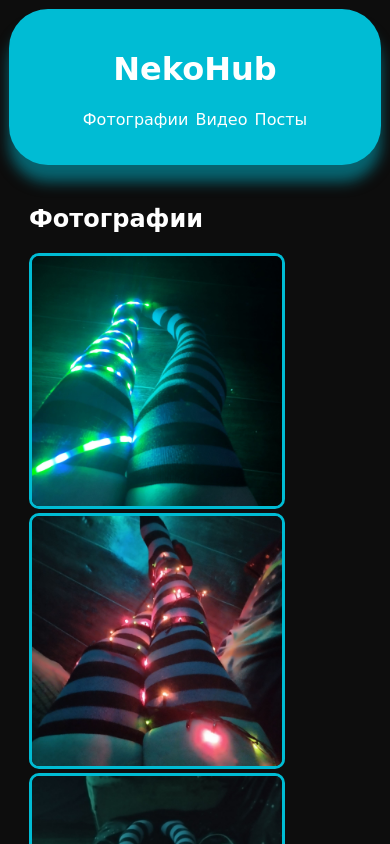
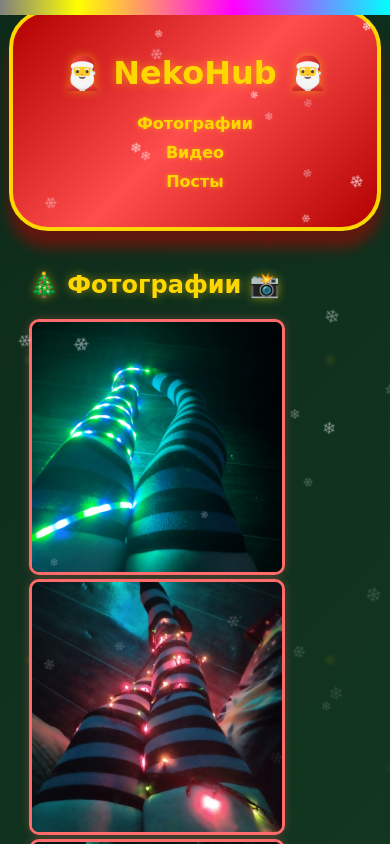
Before and after one commit to NekoBoy13/NekoHub13, a plain HTML site: page index.html in a window 390 px wide. Shown: the top 844 px of the page. Drawn offline with Linux system fonts and the light colour scheme; a script that the page names is missing.

Commit message:
Add files via upload

```diff
--- a/index.html
+++ b/index.html
@@ -5,6 +5,44 @@
         <meta name="viewport" content="width=device-width, initial-scale=1.0">
         <title>NekoHub</title>
         <link rel="stylesheet" href="styles.css" />
+		<style>
+  /* Новогодние украшения */
+  .snowflake {
+    position: fixed;
+    top: -10px;
+    color: white;
+    font-size: 1em;
+    animation: fall linear forwards;
+    z-index: 9999;
+    pointer-events: none;
+  }
+
+  @keyframes fall {
+    to {
+      transform: translateY(100vh) rotate(360deg);
+      opacity: 0;
+    }
+  }
+
+  /* Новогодние огоньки */
+  .christmas-lights {
+    position: fixed;
+    top: 0;
+    left: 0;
+    width: 100%;
+    height: 15px;
+    background: linear-gradient(90deg,
+      #ff0000, #00ff00, #0000ff, #ffff00, #ff00ff, #00ffff);
+    background-size: 200% 100%;
+    animation: lights 2s linear infinite;
+    z-index: 9998;
+  }
+
+  @keyframes lights {
+    0% { background-position: 0% 50%; }
+    100% { background-position: 200% 50%; }
+  }
+</style>
     </head>
     <body>
         <header>
@@ -80,14 +118,12 @@
                         <p>ฅ^•ﻌ•^ฅ С любовью, ваш Неко! ฅ^•ﻌ•^ฅ</p>
                     </article>
                 </div>
-                <p style="color: aquamarine; margin-bottom: 2px;">*Памятка: Комментарии, сразу не видны, так как Некобойчик, сам своими лапками фильтрирует коментарии и даёт разрешение для их показа ฅ^•ﻌ•^ฅ</p>
-                <iframe src="https://komments.cloud/eb1c152ac7f8d36876d878" title="Блок коментариев" width="429" height="699"></iframe>
+<!--                 <p style="color: aquamarine; margin-bottom: 2px;">*Памятка: Комментарии, сразу не видны, так как Некобойчик, сам своими лапками фильтрирует коментарии и даёт разрешение для их показа ฅ^•ﻌ•^ฅ</p>
+                <iframe src="https://komments.cloud/eb1c152ac7f8d36876d878" title="Блок коментариев" width="429" height="699"></iframe> -->
             </section>
         </main>
         <footer>
             <p>&copy; 2025 NekoHub. все права защищеныю</p>
-            <img src="neocities.png" alt="neocities"
-                 style="width: 110px; float: left; margin-left: 31px;"><br>
         </footer>
         <script src="script.js"></script>
     </body>
--- /dev/null
+++ b/script.js
@@ -0,0 +1,57 @@
+// Создание снежинок
+function createSnowflake() {
+    const snowflake = document.createElement('div');
+    snowflake.classList.add('snowflake');
+    snowflake.innerHTML = '❄';
+    snowflake.style.left = Math.random() * 100 + 'vw';
+    snowflake.style.animationDuration = Math.random() * 3 + 2 + 's';
+    snowflake.style.opacity = Math.random() * 0.6 + 0.4;
+    snowflake.style.fontSize = Math.random() * 10 + 10 + 'px';
+
+    document.body.appendChild(snowflake);
+
+    setTimeout(() => {
+        snowflake.remove();
+    }, 5000);
+}
+
+// Создание новогодних огоньков
+function createChristmasLights() {
+    const lights = document.createElement('div');
+    lights.classList.add('christmas-lights');
+    document.body.appendChild(lights);
+}
+
+// Запуск новогодних эффектов
+document.addEventListener('DOMContentLoaded', function() {
+    // Создаем огоньки
+    createChristmasLights();
+
+    // Создаем снежинки каждые 100ms
+    setInterval(createSnowflake, 100);
+
+    // Новогоднее приветствие в консоли
+    console.log('🎄 С Новым Годом от NekoHub! 🎅');
+
+    // Добавляем новогодний звук при клике (опционально)
+    document.addEventListener('click', function() {
+        // Можно добавить звук колокольчиков или новогодней музыки
+    });
+});
+
+// Новогодний таймер
+function updateNewYearTimer() {
+    const now = new Date();
+    const newYear = new Date(now.getFullYear() + 1, 0, 1);
+    const diff = newYear - now;
+
+    const days = Math.floor(diff / (1000 * 60 * 60 * 24));
+    const hours = Math.floor((diff % (1000 * 60 * 60 * 24)) / (1000 * 60 * 60));
+    const minutes = Math.floor((diff % (1000 * 60 * 60)) / (1000 * 60));
+    const seconds = Math.floor((diff % (1000 * 60)) / 1000);
+
+    console.log(`🎄 До Нового ${newYear.getFullYear()} года: ${days}д ${hours}ч ${minutes}м ${seconds}с 🎅`);
+}
+
+// Обновляем таймер каждую секунду
+setInterval(updateNewYearTimer, 1000);
--- a/styles.css
+++ b/styles.css
@@ -1,47 +1,96 @@
-body{
+/* Новогодняя тема */
+body {
     font-family: cursive;
     margin: 9px;
     padding: 0;
-    background-color: #0d0d0d;
+    background: linear-gradient(135deg, #0d2b1a 0%, #1a472a 50%, #0d0d0d 100%);
     color: #fff;
+    position: relative;
+    overflow-x: hidden;
 }
 
-header{
-    background: #00bcd4;
+/* Новогодний узор фона */
+body::before {
+    content: "";
+    position: fixed;
+    top: 0;
+    left: 0;
+    width: 100%;
+    height: 100%;
+    background-image:
+        radial-gradient(circle at 10% 20%, rgba(255, 215, 0, 0.1) 0%, transparent 2%),
+        radial-gradient(circle at 90% 80%, rgba(255, 0, 0, 0.1) 0%, transparent 2%),
+        radial-gradient(circle at 50% 50%, rgba(0, 255, 0, 0.05) 0%, transparent 4%);
+    background-size: 300px 300px;
+    z-index: -1;
+}
+
+header {
+    background: linear-gradient(135deg, #b30000 0%, #ff4d4d 50%, #b30000 100%);
     color: #fff;
     padding: 20px;
     text-align: center;
-    box-shadow: 0 17px 14px rgba(0, 188, 212, 0.5);
-    border: 4px  transparent; /* Чтобы указать тип рамки */
-    border-radius: 39px; /* Здесь указывайте радиус по своему вкусу */
+    box-shadow: 0 17px 14px rgba(179, 0, 0, 0.5);
+    border: 4px solid #ffd700;
+    border-radius: 39px;
+    position: relative;
+    overflow: hidden;
 }
-nav ul{
+
+/* Новогодние украшения для header */
+header::before {
+    content: "🎄✨";
+    position: absolute;
+    left: 20px;
+    top: 50%;
+    transform: translateY(-50%);
+    font-size: 1.5em;
+}
+
+header::after {
+    content: "✨🎄";
+    position: absolute;
+    right: 20px;
+    top: 50%;
+    transform: translateY(-50%);
+    font-size: 1.5em;
+}
+
+nav ul {
     list-style-type: none;
     padding: 0;
 }
 
-nav ul li{
+nav ul li {
     display: inline;
-    margin: 0 1px;
-}
-nav a{
-    color: #fff;
-    text-decoration:none;
-    transition: color 0.3s;
+    margin: 0 15px;
 }
 
-nav a:hover{
-    color: #79239d;
+nav a {
+    color: #ffd700;
+    text-decoration: none;
+    transition: all 0.3s;
+    font-weight: bold;
+    text-shadow: 0 0 5px rgba(255, 215, 0, 0.5);
+    padding: 5px 10px;
+    border-radius: 5px;
 }
 
-main{
+nav a:hover {
+    color: #ffffff;
+    background: rgba(255, 215, 0, 0.3);
+    transform: scale(1.1);
+}
+
+main {
     padding: 20px;
 }
 
-p {line-height: 1.5em;}
+p {
+    line-height: 1.5em;
+}
 
 article img {
-/*убедитесь, что размер больших изображений изменен таким образом, чтобы они уместились в публикации*/
     max-width: 100%;
 }
 
@@ -49,39 +98,61 @@ article img {
     font-weight: normal;
     font-size: smaller;
     margin: .2em;
-/*это удерживает его на нужном краю*/
     float: right;
+    color: #ffd700;
 }
 
 .post-header {
-    color: aquamarine;
+    color: #ffd700;
     font-weight: bold;
     padding: .5rem 0;
-    border-bottom: 4px double #3afff1;
+    border-bottom: 4px double #ff6b6b;
+    text-shadow: 0 0 3px rgba(255, 215, 0, 0.5);
 }
 
 .gallery img, .video-gallery video {
     width: 250px;
-    border: 3px solid #00bcd4;
+    border: 3px solid #ff6b6b;
     border-radius: 10px;
-    transition: transform 0.3s;
+    transition: all 0.3s;
+    box-shadow: 0 0 10px rgba(255, 107, 107, 0.3);
 }
 
 .gallery img:hover, .video-gallery video:hover {
-    transform: scale(1.03)
+    transform: scale(1.03);
+    border-color: #ffd700;
+    box-shadow: 0 0 15px rgba(255, 215, 0, 0.5);
 }
 
 .posts article {
-    background: rgba(0, 188, 212, 0.2);
-    border: 2px solid #00bcd4;
+    background: linear-gradient(135deg, rgba(179, 0, 0, 0.2) 0%, rgba(255, 215, 0, 0.1) 100%);
+    border: 2px solid #ff6b6b;
     border-radius: 9px;
     padding: 14px;
     margin-bottom: 32px;
-    transition: transform 0.3s;
+    transition: all 0.3s;
+    position: relative;
 }
 
-.posts article:hover{
-    transform: scale(1.03)
+.posts article::before {
+    content: "🎁";
+    position: absolute;
+    top: -10px;
+    left: -10px;
+    font-size: 1.2em;
+    background: #b30000;
+    border-radius: 50%;
+    width: 25px;
+    height: 25px;
+    display: flex;
+    align-items: center;
+    justify-content: center;
+}
+
+.posts article:hover {
+    transform: scale(1.02);
+    border-color: #ffd700;
+    box-shadow: 0 0 20px rgba(255, 215, 0, 0.3);
 }
 
 iframe {
@@ -89,20 +160,65 @@ iframe {
     height: 324px;
     margin-top: 23px;
     padding: 10px;
-    border: 3px solid #04404e;
+    border: 3px solid #ff6b6b;
     border-radius: 10px;
-    background: #00bcd4;
+    background: linear-gradient(135deg, #b30000 0%, #ff4d4d 100%);
 }
 
-footer{
+footer {
     text-align: center;
     padding: 20px 0;
-    background: #00bcd4;
-    color: #fff;
+    background: linear-gradient(135deg, #b30000 0%, #ff4d4d 50%, #b30000 100%);
+    color: #ffd700;
     position: relative;
     bottom: 0;
     width: 100%;
-    box-shadow: 0 -16px 12px rgba(0, 188, 212, 0.5);
-    border: 4px transparent; /* Чтобы указать тип рамки */
-    border-radius: 32px; /* Здесь указывайте радиус по своему вкусу */
+    box-shadow: 0 -16px 12px rgba(179, 0, 0, 0.5);
+    border: 4px solid #ffd700;
+    border-radius: 32px;
+    font-weight: bold;
 }
+
+/* Новогодние элементы в секциях */
+h1, h2 {
+    color: #ffd700;
+    text-shadow: 0 0 10px rgba(255, 215, 0, 0.5);
+    position: relative;
+}
+
+h1::after {
+    content: " 🎅";
+}
+
+h1::before {
+    content: "🎅 ";
+}
+
+h2::before {
+    content: "🎄 ";
+}
+
+#photos h2::after {
+    content: " 📸";
+}
+
+#videos h2::after {
+    content: " 🎥";
+}
+
+#posts h2::after {
+    content: " 📝";
+}
+
+/* Адаптивность для мобильных устройств */
+@media (max-width: 768px) {
+    header::before,
+    header::after {
+        display: none;
+    }
+
+    nav ul li {
+        display: block;
+        margin: 10px 0;
+    }
+}
```
